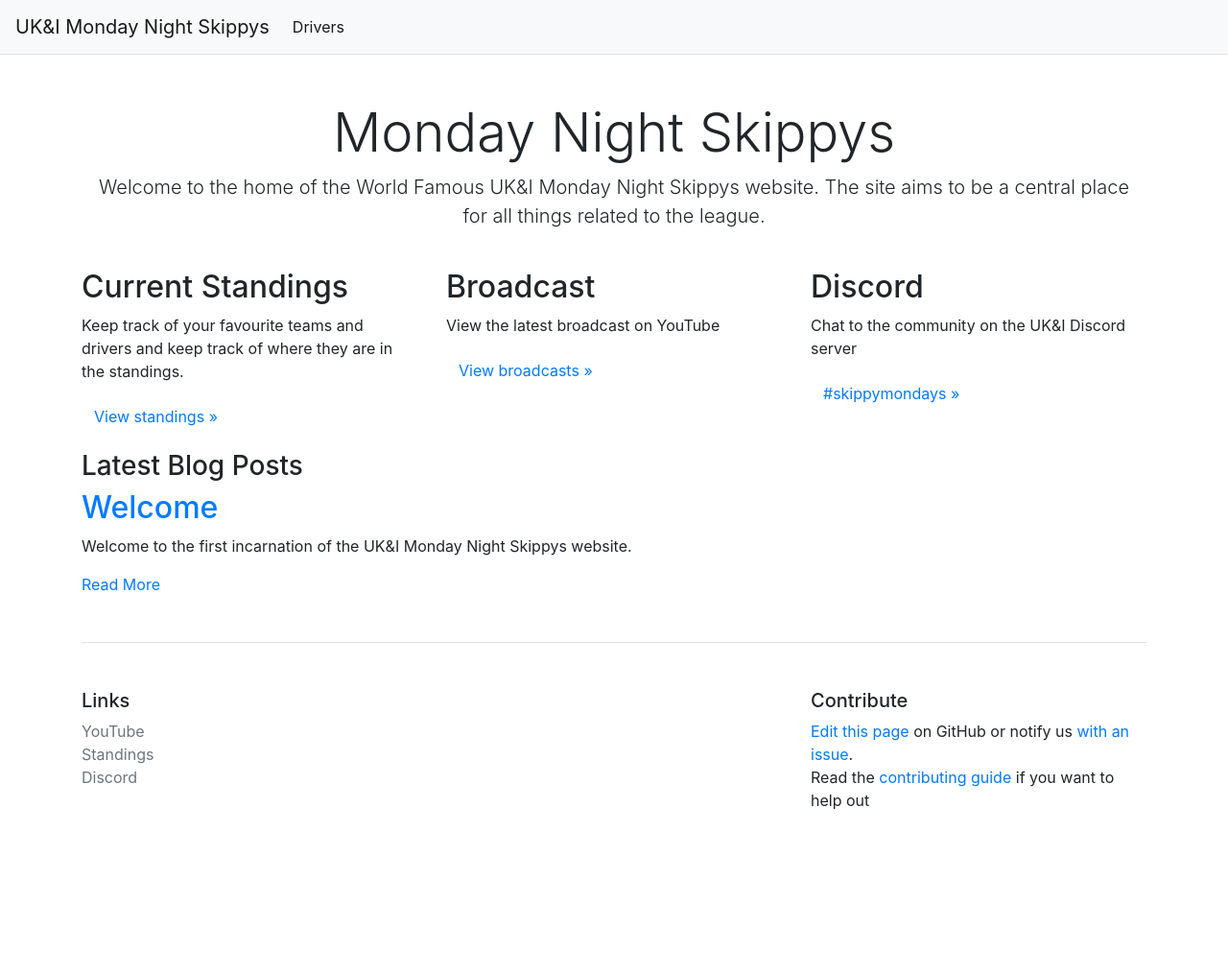
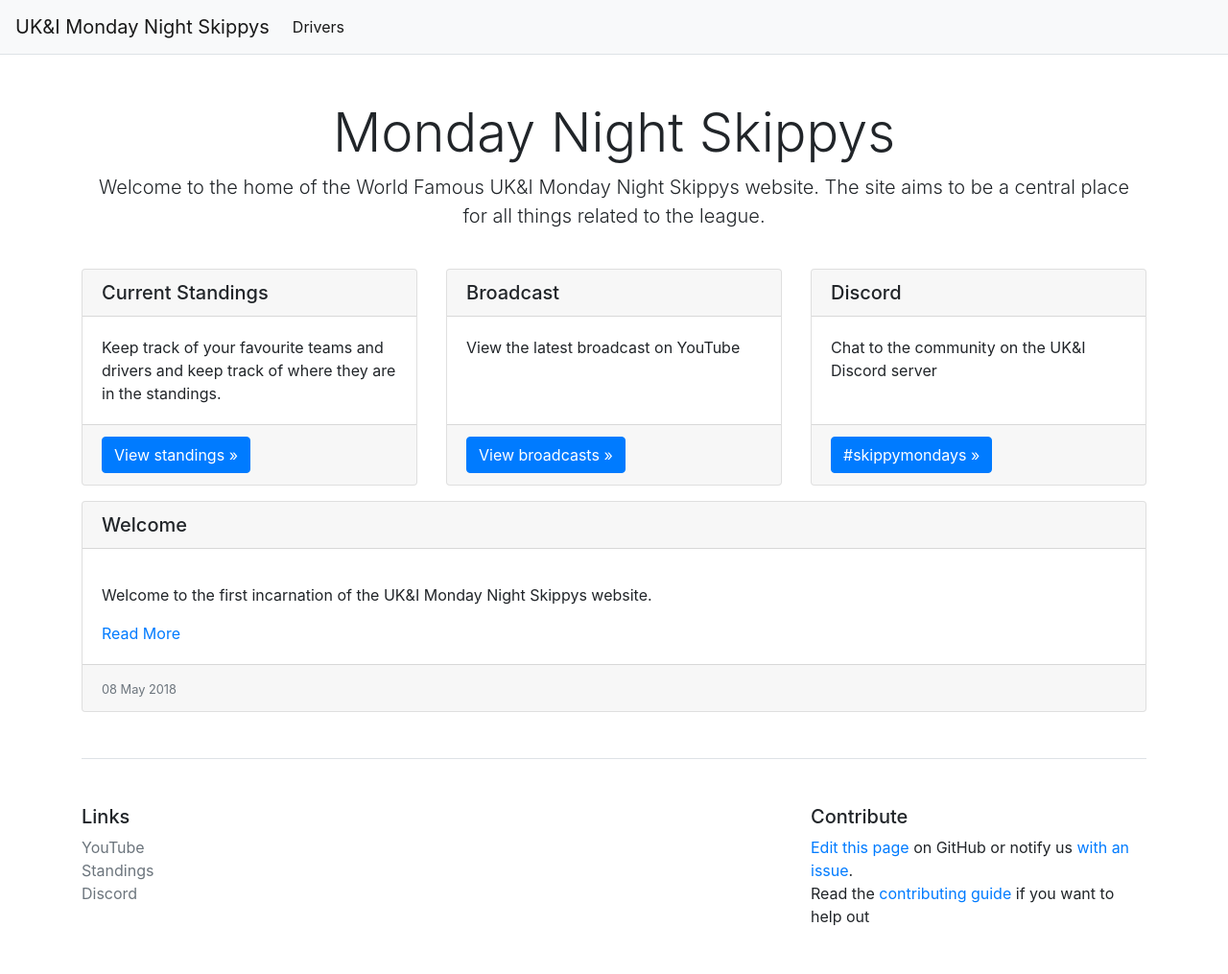
Before and after one commit to mondaynightskippys/mondaynightskippys.github.io, a Jekyll site: the page built from index.html, in a window 1280 px wide. Shown: the whole page at 96% size. Built offline with Jekyll 4.4.1, drawn with Linux system fonts in a browser that asks for light colours; before the commit the page ends 900 px from its top, so only the background shows below that.

Commit message:
* Much neater layout of the front page

```diff
--- a/index.html
+++ b/index.html
@@ -7,68 +7,47 @@
   <p class="lead">Welcome to the home of the World Famous UK&I Monday Night Skippys website.  The site aims to be a central place for all things related to the league.</p>
 </div>
 
-<!-- <div class="row">
-  <div class="jumbotron jumbotron-fluid">
-    <div class="container">
-      <h1 class="display-4">Monday Night Skippys</h1>
-      <p class="lead">Welcome to the home of the World Famous UK&I Monday Night Skippys website.  The site aims to be a central place for all things related to the league.</p>
+<div class="card-deck">
+  <div class="card">
+    <h5 class="card-header">Current Standings</h5>
+    <div class="card-body">
+      <p class="card-text">Keep track of your favourite teams and drivers and keep track of where they are in the standings.</p>
+    </div>
+    <div class="card-footer">
+      <a class="btn btn-primary" href="https://www.danlisa.com/scoring/season_standings.php?season_id=7666" target="_blank">View standings »</a>
     </div>
   </div>
-</div> -->
-
-<div class="row">
-  <div class="col-md-4">
-    <h2>
-      Current Standings
-    </h2>
-    <p>
-      Keep track of your favourite teams and drivers and keep track of where they are in the standings.
-    </p>
-    <p>
-      <a class="btn" href="https://www.danlisa.com/scoring/season_standings.php?season_id=7666" target="_blank">View standings »</a>
-    </p>
+  <div class="card">
+    <h5 class="card-header">Broadcast</h5>
+    <div class="card-body">
+      <p class="card-text">View the latest broadcast on YouTube</p>
+    </div>
+    <div class="card-footer">
+      <a class="btn btn-primary" href="https://www.youtube.com/watch?v=F3Hdo3k_6X0&list=PL-wz-fxCI5TtKIy0O1wZWBvp9n91787bh" target="_blank">View broadcasts »</a>
+    </div>
   </div>
-  <div class="col-md-4">
-    <h2>
-      Broadcast
-    </h2>
-    <p>
-      View the latest broadcast on YouTube
-    </p>
-    <p>
-      <a class="btn" href="https://www.youtube.com/watch?v=F3Hdo3k_6X0&list=PL-wz-fxCI5TtKIy0O1wZWBvp9n91787bh" target="_blank">View broadcasts »</a>
-    </p>
-  </div>
-  <div class="col-md-4">
-    <h2>
-      Discord
-    </h2>
-    <p>
-      Chat to the community on the UK&I Discord server
-    </p>
-    <p>
-      <a class="btn" href="https://discordapp.com/channels/179012266975428608/342965213701734402">#skippymondays »</a>
-    </p>
+  <div class="card">
+    <h5 class="card-header">Discord</h5>
+    <div class="card-body">
+      <p class="card-text">Chat to the community on the UK&I Discord server</p>
+    </div>
+    <div class="card-footer">
+      <a class="btn btn-primary" href="https://discordapp.com/channels/179012266975428608/342965213701734402">#skippymondays »</a>
+    </div>
   </div>
 </div>
 
-
-<div class="row">
-  <div class="col-md-12">
-    <h3>Latest Blog Posts</h3>
-    {% for post in site.posts %}
-    <div class="row">
-        <article class="col-md-12">
-
-          <h2><a href="{{ site.baseurl }}{{ post.url }}">{{ post.title }}</a></h1>
-
-          <div class="entry">
-            {{ post.excerpt }}
-          </div>
-
-          <a href="{{ site.baseurl }}{{ post.url }}" class="read-more">Read More</a>
-        </article>
+<div class="card-deck mt-3">
+  {% for post in site.posts limit:3 %}
+  <div class="card">
+    <h5 class="card-header">{{ post.title }}</h5>
+    <div class="card-body">
+      <p class="card-text">{{ post.excerpt }}</p>
+      <a href="{{ site.baseurl }}{{ post.url }}" class="read-more">Read More</a>
     </div>
-    {% endfor %}
+    <div class="card-footer">
+      <small class="text-muted">{{  post.date | date_to_long_string }}</small>
+    </div>
   </div>
+  {% endfor %}
 </div>
```
